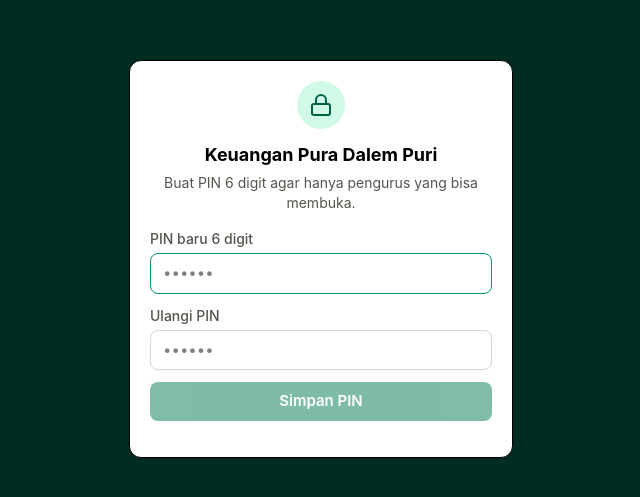
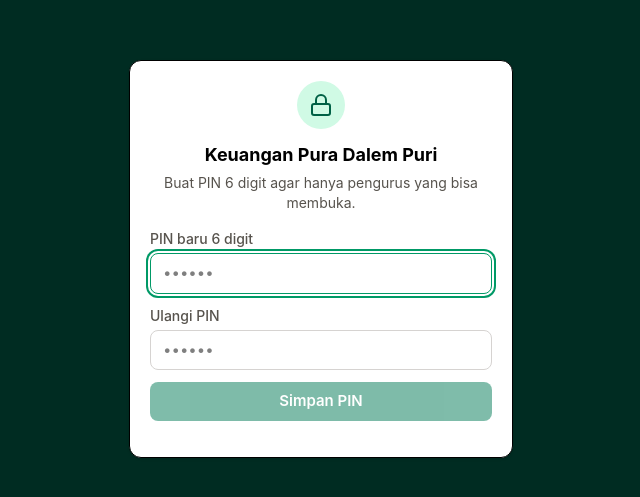
Before and after one commit to hendraptaksu/sistem-aset-desa, a React (Vite) app: page / in a window 1280 px wide. Shown: the part 141-638 px from the top of the page, without its empty margins (319-959 px from the left). Built offline with nearby package versions, Linux system fonts and the light colour scheme.

Commit message:
fix(UI-19): focus ring konsisten

```diff
--- a/src/renderer/App.tsx
+++ b/src/renderer/App.tsx
@@ -48,7 +48,7 @@ import type {
 import { LockScreen } from './components/LockScreen.js';
 import { KodeDaruratModal } from './components/KodeDaruratModal.js';
 import { PengaturanTab } from './components/PengaturanTab.js';
-import { Button } from './components/ui.js';
+import { Button, RING_FOKUS_GELAP } from './components/ui.js';
 import { DEFAULT_PENGATURAN } from '../core/pengaturan.js';
 import { api, type LockStatus } from './lib/api.js';
 import { useAksiSibuk } from './lib/aksiSibuk.js';
@@ -483,6 +483,7 @@ function AppShell() {
         aria-current={tab === id ? 'page' : undefined}
         className={clsx(
           'flex w-full items-center gap-3 rounded-lg px-3 py-2.5 text-left text-[15px] font-semibold transition-colors',
+          RING_FOKUS_GELAP,
           collapsed && 'justify-center px-0',
           tab === id ? 'bg-white/15 text-white' : 'text-emerald-100/80 hover:bg-white/10 hover:text-white',
         )}
@@ -517,7 +518,7 @@ function AppShell() {
             aria-expanded={!collapsed}
             aria-label={collapsed ? 'Buka menu' : 'Lipat menu'}
             title={collapsed ? 'Buka menu' : 'Lipat menu'}
-            className="rounded-lg p-2 text-emerald-100 hover:bg-white/10 hover:text-white"
+            className={`rounded-lg p-2 text-emerald-100 hover:bg-white/10 hover:text-white ${RING_FOKUS_GELAP}`}
           >
             {collapsed ? <ChevronsRight size={20} /> : <ChevronsLeft size={20} />}
           </button>
@@ -539,7 +540,7 @@ function AppShell() {
                         aria-expanded={bukaGrup[grup.id]}
                         aria-controls={`menu-grup-${grup.id}`}
                         title={bukaGrup[grup.id] ? `Sembunyikan ${grup.label}` : `Tampilkan ${grup.label}`}
-                        className="flex w-full items-center justify-between rounded-lg px-3 py-2 text-[11px] font-bold uppercase tracking-[0.12em] text-emerald-300 transition-colors hover:bg-white/5 hover:text-white"
+                        className={`flex w-full items-center justify-between rounded-lg px-3 py-2 text-[11px] font-bold uppercase tracking-[0.12em] text-emerald-300 transition-colors hover:bg-white/5 hover:text-white ${RING_FOKUS_GELAP}`}
                       >
                         <span>{grup.label}</span>
                         <ChevronDown
--- a/src/renderer/components/LockScreen.tsx
+++ b/src/renderer/components/LockScreen.tsx
@@ -1,7 +1,7 @@
 import { useRef, useState } from 'react';
 import { Lock } from 'lucide-react';
 import { api } from '../lib/api.js';
-import { Button, Card, ErrorBox, Field, PinInput, TextInput } from './ui.js';
+import { Button, Card, ErrorBox, Field, PinInput, RING_FOKUS, TextInput } from './ui.js';
 import { PESAN_PROSES_GAGAL, pesanError } from '../../utils/pesanError.js';
 
 type Mode = 'buka' | 'setup' | 'reset';
@@ -203,12 +203,12 @@ export function LockScreen({
           )}
           <div className="flex justify-center gap-4 pt-1 text-sm">
             {mode === 'buka' && (
-              <button type="button" className="text-emerald-700 underline" onClick={() => pindah('reset')}>
+              <button type="button" className={`rounded text-emerald-700 underline ${RING_FOKUS}`} onClick={() => pindah('reset')}>
                 Lupa PIN?
               </button>
             )}
             {mode !== 'buka' && sudahSetup && (
-              <button type="button" className="text-emerald-700 underline" onClick={() => pindah('buka')}>
+              <button type="button" className={`rounded text-emerald-700 underline ${RING_FOKUS}`} onClick={() => pindah('buka')}>
                 Kembali
               </button>
             )}
--- a/src/renderer/components/PihakTab.tsx
+++ b/src/renderer/components/PihakTab.tsx
@@ -34,6 +34,7 @@ import {
   Field,
   KonfirmasiModal,
   LockModal,
+  RING_FOKUS,
   Select,
   TextInput,
 } from './ui.js';
@@ -815,7 +816,7 @@ export function PihakTab() {
                           type="button"
                           onClick={() => void bukaRiwayat(p.id)}
                           aria-label={`Lihat riwayat jurnal ${p.nama}`}
-                          className="inline-flex min-h-8 items-center py-1 text-left font-semibold text-emerald-800 underline-offset-2 hover:underline"
+                          className={`inline-flex min-h-8 items-center rounded py-1 text-left font-semibold text-emerald-800 underline-offset-2 hover:underline ${RING_FOKUS}`}
                           title="Lihat riwayat jurnal pihak ini"
                         >
                           {p.nama}
@@ -982,6 +983,7 @@ export function PihakTab() {
                 onClick={() => pilihAlur(id)}
                 className={clsx(
                   'flex items-start gap-3 rounded-xl border p-3 text-left transition-colors',
+                  RING_FOKUS,
                   aktif
                     ? 'border-emerald-600 bg-emerald-50 text-emerald-950 shadow-sm'
                     : 'border-stone-200 bg-white text-stone-700 hover:border-emerald-300 hover:bg-emerald-50/40',
--- a/src/renderer/components/TransaksiTab.tsx
+++ b/src/renderer/components/TransaksiTab.tsx
@@ -10,7 +10,7 @@ import {
 } from 'lucide-react';
 import type { Coa } from '../../db/coa.js';
 import { api, type StatusSaldoAwal } from '../lib/api.js';
-import { Badge, Button, Card, ErrorBox } from './ui.js';
+import { Badge, Button, Card, ErrorBox, RING_FOKUS } from './ui.js';
 import { FormTransaksiTerpandu, type JenisFormTransaksi } from './TransaksiForm.js';
 import { SaldoAwalWizard } from './SaldoAwalWizard.js';
 import { PESAN_MUAT_GAGAL, pesanError } from '../../utils/pesanError.js';
@@ -214,6 +214,7 @@ export function TransaksiTab({
                 }}
                 className={clsx(
                   'flex items-start gap-3 rounded-xl border p-3 text-left transition-colors',
+                  RING_FOKUS,
                   aktif &&
                     'border-emerald-600 bg-emerald-50 text-emerald-950 shadow-sm',
                   !aktif &&
--- a/src/renderer/components/ui.tsx
+++ b/src/renderer/components/ui.tsx
@@ -24,8 +24,15 @@ export function Field({ label, children }: { label: string; children: ReactNode
   );
 }
 
-const inputCls =
-  'w-full rounded-lg border border-stone-300 bg-white px-3 py-2 text-[15px] focus:border-emerald-600 focus:outline-none';
+/** UI-19: indikator fokus keyboard yang sama untuk kontrol terang. */
+export const RING_FOKUS =
+  'focus-visible:outline-none focus-visible:ring-2 focus-visible:ring-emerald-600 focus-visible:ring-offset-2';
+
+/** UI-19: varian untuk sidebar gelap agar ring tetap terlihat. */
+export const RING_FOKUS_GELAP =
+  'focus-visible:outline-none focus-visible:ring-2 focus-visible:ring-emerald-300 focus-visible:ring-offset-2 focus-visible:ring-offset-emerald-950';
+
+const inputCls = `w-full rounded-lg border border-stone-300 bg-white px-3 py-2 text-[15px] focus:border-emerald-600 focus:outline-none ${RING_FOKUS}`;
 
 export function TextInput(props: React.InputHTMLAttributes<HTMLInputElement>) {
   return <input {...props} className={clsx(inputCls, props.className)} />;
@@ -51,6 +58,7 @@ export function Button({
       {...props}
       className={clsx(
         'rounded-lg px-4 py-2 text-[15px] font-semibold whitespace-nowrap disabled:opacity-50',
+        RING_FOKUS,
         variant === 'primary' && 'bg-emerald-700 text-white hover:bg-emerald-800',
         variant === 'ghost' && 'border border-stone-300 bg-white hover:bg-stone-100',
         variant === 'danger' && 'bg-red-700 text-white hover:bg-red-800',
@@ -202,6 +210,7 @@ export function PinInput({
           className={clsx(
             'h-12 w-11 rounded-lg border bg-white text-center text-xl font-bold',
             'focus:border-emerald-600 focus:outline-none',
+            RING_FOKUS,
             invalid ? 'border-red-400' : 'border-stone-300',
             disabled && 'opacity-60',
           )}
@@ -523,7 +532,7 @@ export function Modal({
             title="Tutup dialog"
             disabled={sibuk}
             onClick={onTutup}
-            className="-m-1 shrink-0 rounded-lg p-1.5 text-xl leading-none text-stone-500 hover:bg-stone-100 hover:text-stone-800 focus-visible:outline-none focus-visible:ring-2 focus-visible:ring-emerald-600 focus-visible:ring-offset-2 disabled:opacity-40"
+            className={`-m-1 shrink-0 rounded-lg p-1.5 text-xl leading-none text-stone-500 hover:bg-stone-100 hover:text-stone-800 disabled:opacity-40 ${RING_FOKUS}`}
           >
             <span aria-hidden="true">×</span>
           </button>
```
Also changed, not shown: 1 other file (tests, documents, lock files or other folders).
